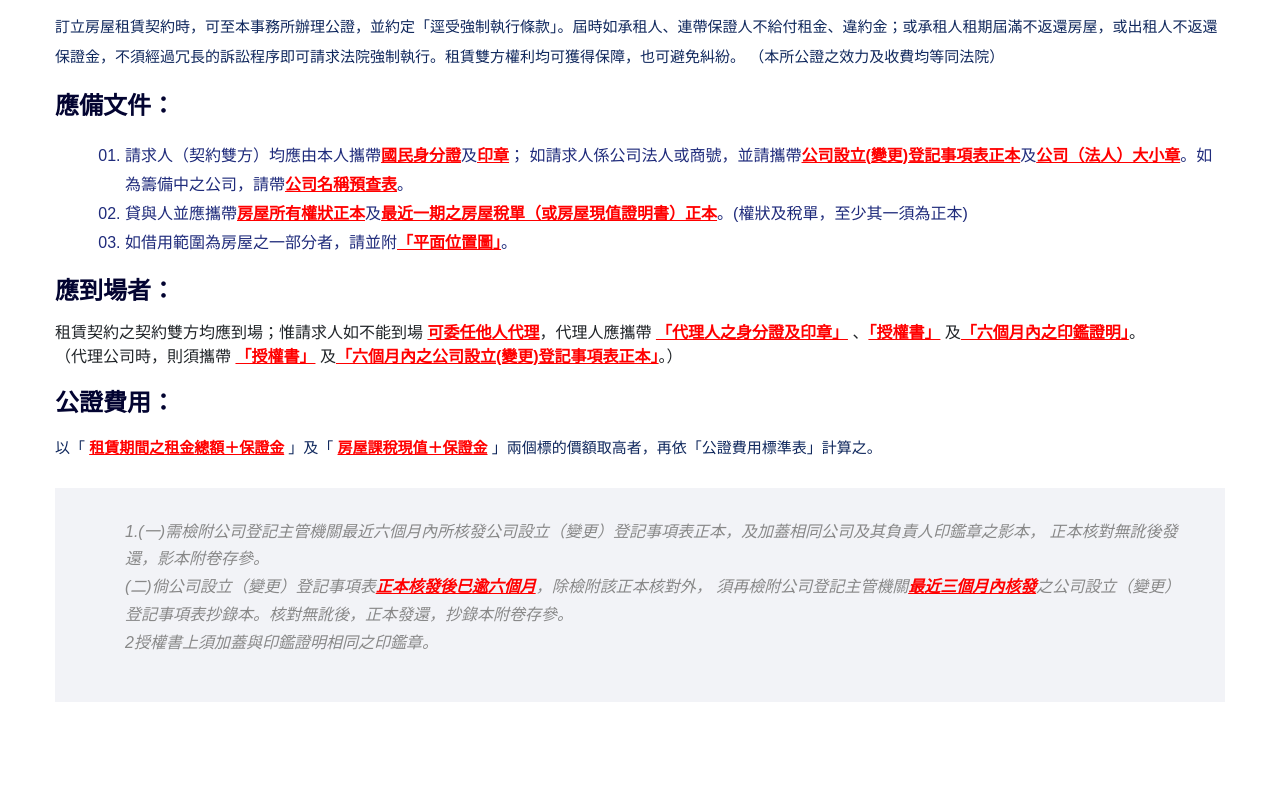
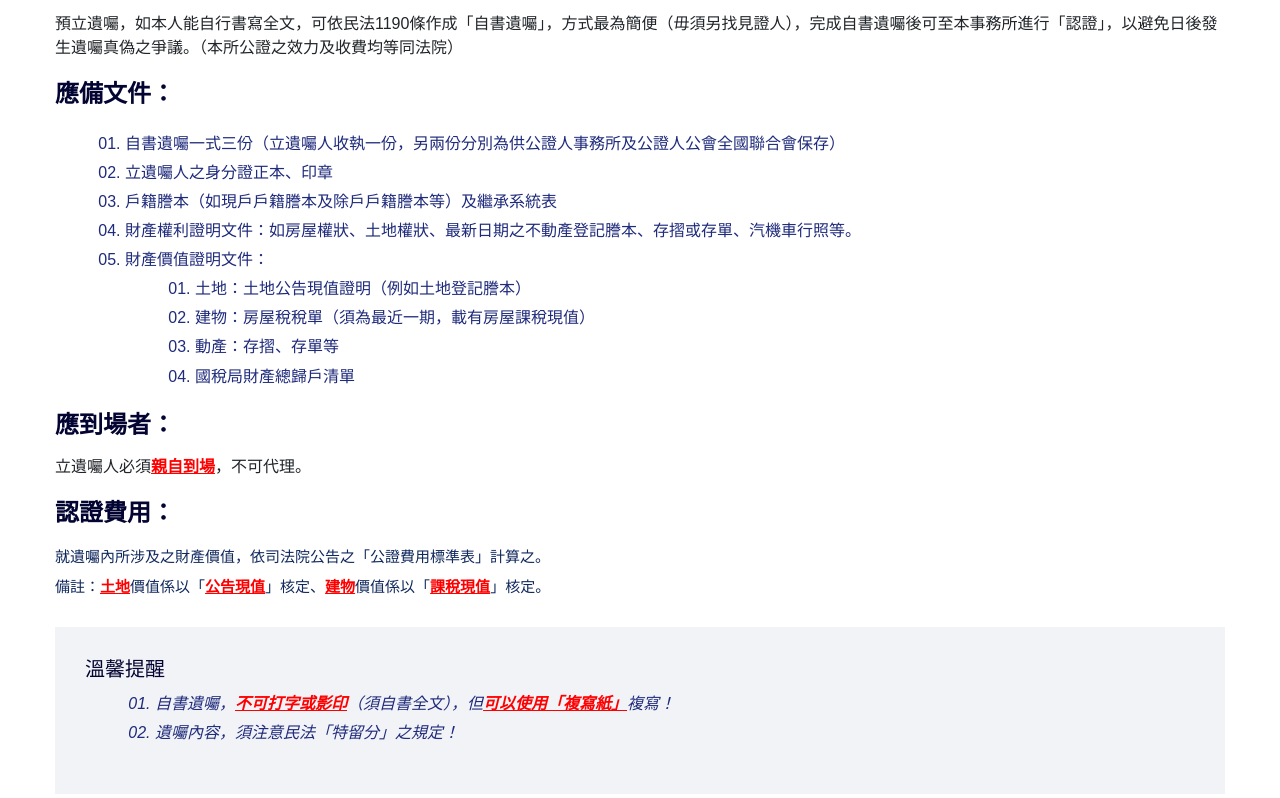
Before and after one commit to yenming/notary, a website: page blog_details_6.html in a window 1280 px wide. Shown: the part 1208-2006 px from the top of the page. Drawn offline with Linux system fonts and the light colour scheme; a web font is replaced by a local one.

Commit message:
add 自書遺囑 認證

```diff
--- a/blog_details_6.html
+++ b/blog_details_6.html
@@ -3,7 +3,7 @@
 <head>
    <meta charset="utf-8">
    <meta http-equiv="x-ua-compatible" content="ie=edge">
-   <title> 房屋租賃契約 公證</title>
+   <title> 自書遺囑 認證</title>
    <meta name="description" content="">
    <meta name="viewport" content="width=device-width, initial-scale=1">
    <link rel="shortcut icon" type="image/x-icon" href="assets/img/favicon.ico">
@@ -79,7 +79,7 @@
                   <div class="row">
                      <div class="col-xl-12">
                            <div class="hero-cap hero-cap2 text-center">
-                              <h2>房屋租賃契約 公證</h2>
+                              <h2>自書遺囑 認證</h2>
                            </div>
                      </div>
                   </div>
@@ -98,55 +98,39 @@
                      </div>
                      <div class="blog_details">
                         <h2>說明：</h2>
-                        <p class="excert">
-                           訂立房屋租賃契約時，可至本事務所辦理公證，並約定「逕受強制執行條款」。屆時如承租人、連帶保證人不給付租金、違約金；或承租人租期屆滿不返還房屋，或出租人不返還保證金，不須經過冗長的訴訟程序即可請求法院強制執行。租賃雙方權利均可獲得保障，也可避免糾紛。
-（本所公證之效力及收費均等同法院）
-
+                        預立遺囑，如本人能自行書寫全文，可依民法1190條作成「自書遺囑」，方式最為簡便（毋須另找見證人），完成自書遺囑後可至本事務所進行「認證」，以避免日後發生遺囑真偽之爭議。（本所公證之效力及收費均等同法院）
                         </p>
                         <h2>應備文件：</h2>
                         <p class="excert">
                            <ol class="ordered-list">
-                              <li>
-                                 請求人（契約雙方）均應由本人攜帶<span style="color: red; font-weight:bold; text-decoration:underline;">國民身分證</span>及<span style="color: red; font-weight:bold; text-decoration:underline;">印章</span>；
-                                 如請求人係公司法人或商號，並請攜帶<span style="color: red; font-weight:bold; text-decoration:underline;">公司設立(變更)登記事項表正本</span>及<span style="color: red; font-weight:bold; text-decoration:underline;">公司（法人）大小章</span>。如為籌備中之公司，請帶<span style="color: red; font-weight:bold; text-decoration:underline;">公司名稱預查表</span>。
-                              </li>
-                              <li>
-                                 貸與人並應攜帶<span style="color: red; font-weight:bold; text-decoration:underline;">房屋所有權狀正本</span>及<span style="color: red; font-weight:bold; text-decoration:underline;">最近一期之房屋稅單（或房屋現值證明書）正本</span>。(權狀及稅單，至少其一須為正本)
-                              </li>
-                              <li>
-                                 如借用範圍為房屋之一部分者，請並附<span style="color: red; font-weight:bold; text-decoration:underline;">「平面位置圖」</span>。
+                              <li>自書遺囑一式三份（立遺囑人收執一份，另兩份分別為供公證人事務所及公證人公會全國聯合會保存）</li>
+                              <li>立遺囑人之身分證正本、印章</li>
+                              <li>戶籍謄本（如現戶戶籍謄本及除戶戶籍謄本等）及繼承系統表</li>
+                              <li>財產權利證明文件：如房屋權狀、土地權狀、最新日期之不動產登記謄本、存摺或存單、汽機車行照等。</li>
+                              <li>財產價值證明文件：
+                                 <ol class="ordered-list">
+                                    <li>土地：土地公告現值證明（例如土地登記謄本）</li>
+                                    <li>建物：房屋稅稅單（須為最近一期，載有房屋課稅現值）</li>
+                                    <li>動產：存摺、存單等</li>
+                                    <li>國稅局財產總歸戶清單</li>
+                                 </ol>
                               </li>
                            </ol>
                         </p>
                         <h2>應到場者：</h2>
                         <span class="excert">
-                           租賃契約之契約雙方均應到場；惟請求人如不能到場
-                           <span style="color: red; font-weight:bold; text-decoration:underline;">
-                              可委任他人代理</span>，代理人應攜帶
-                              <span style="color: red; font-weight:bold; text-decoration:underline;">「代理人之身分證及印章」</span>
-                              、<span style="color: red; font-weight:bold; text-decoration:underline;">「授權書」</span>
-                              及<span style="color: red; font-weight:bold; text-decoration:underline;">「六個月內之印鑑證明」</span>。
-                              <br/>（代理公司時，則須攜帶
-                              <span style="color: red; font-weight:bold; text-decoration:underline;">「授權書」</span>
-                              及<span style="color: red; font-weight:bold; text-decoration:underline;">「六個月內之公司設立(變更)登記事項表正本」</span>。）
+                           立遺囑人必須<span style="color: red; font-weight:bold; text-decoration:underline;">親自到場</span>，不可代理。
                         </p>
-                        <h2>公證費用：</h2>
+                        <h2>認證費用：</h2>
                         <p class="excert">
-                           以「
-                           <span style="color: red; font-weight:bold; text-decoration:underline;">租賃期間之租金總額＋保證金</span>
-                           」及「
-                           <span style="color: red; font-weight:bold; text-decoration:underline;">房屋課稅現值＋保證金</span>
-                           」兩個標的價額取高者，再依「公證費用標準表」計算之。
-
+                           就遺囑內所涉及之財產價值，依司法院公告之「公證費用標準表」計算之。<br/>
+                           備註：<span style="color: red; font-weight:bold; text-decoration:underline;">土地</span>價值係以「<span style="color: red; font-weight:bold; text-decoration:underline;">公告現值</span>」核定、<span style="color: red; font-weight:bold; text-decoration:underline;">建物</span>價值係以「<span style="color: red; font-weight:bold; text-decoration:underline;">課稅現值</span>」核定。
                         </p>
                         <div class="quote-wrapper">
-                           <ol>
-                              <li>1.(一)需檢附公司登記主管機關最近六個月內所核發公司設立（變更）登記事項表正本，及加蓋相同公司及其負責人印鑑章之影本，
-                                 正本核對無訛後發還，影本附卷存參。<br>
-                                 (二)倘公司設立（變更）登記事項表<span style="color: red; font-weight:bold; text-decoration:underline;">正本核發後巳逾六個月</span>，除檢附該正本核對外，
-                                 須再檢附公司登記主管機關<span style="color: red; font-weight:bold; text-decoration:underline;">最近三個月內核發</span>之公司設立（變更）登記事項表抄錄本。核對無訛後，正本發還，抄錄本附卷存參。
-                              </li>
-                              <li>2授權書上須加蓋與印鑑證明相同之印鑑章。</li>
+                           <h5>溫馨提醒</h5>
+                           <ol class="ordered-list">
+                              <li>自書遺囑，<span style="color: red; font-weight:bold; text-decoration:underline;">不可打字或影印</span>（須自書全文），但<span style="color: red; font-weight:bold; text-decoration:underline;">可以使用「複寫紙」</span>複寫！</li>
+                              <li>遺囑內容，須注意民法「特留分」之規定！</li>
                            </ol>
                         </div>
                      </div>
```
